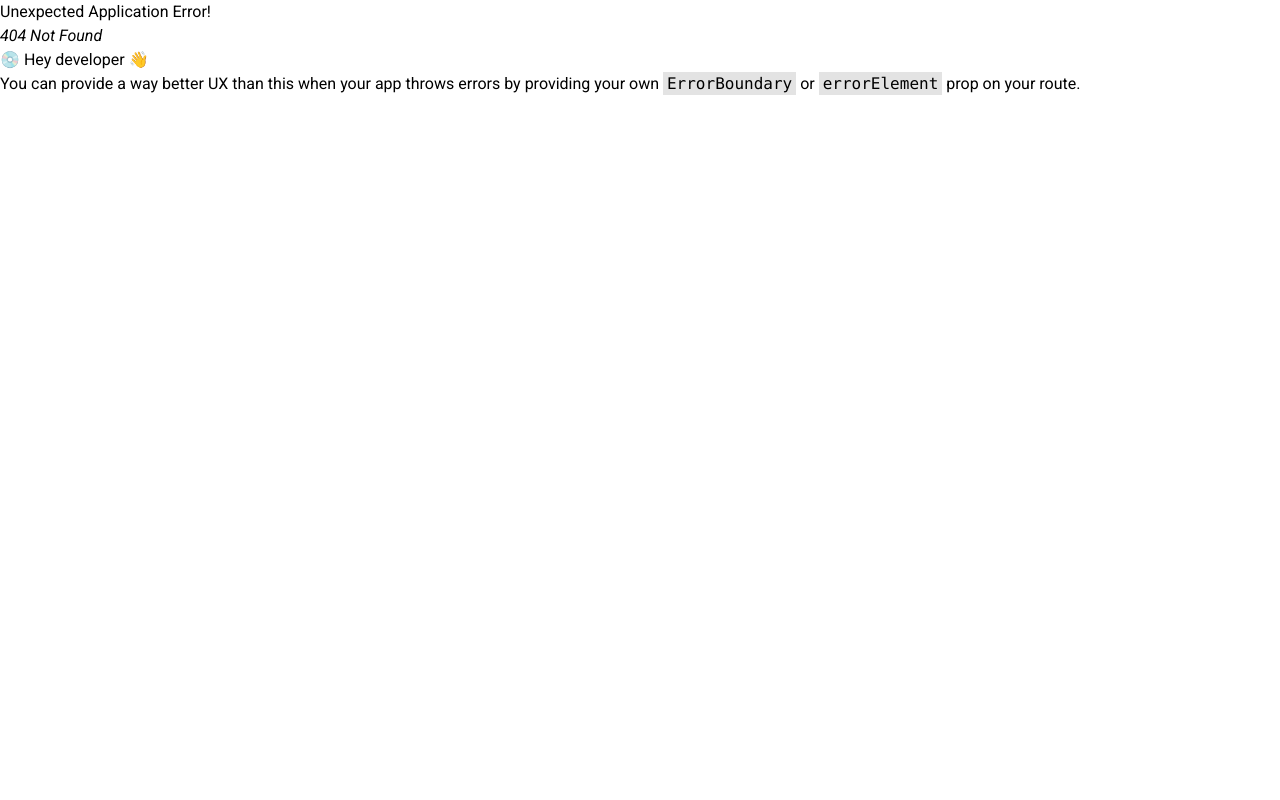
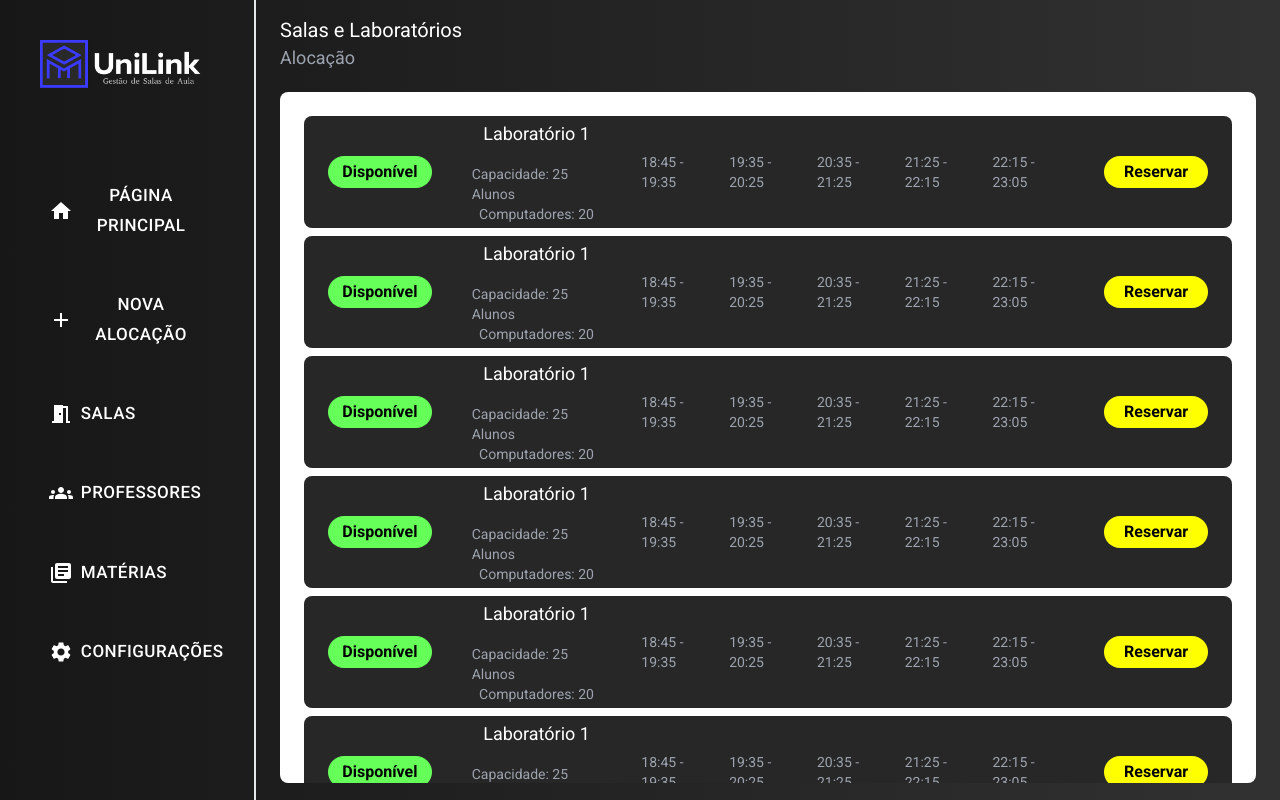
Before and after one commit to brunorg21/uni-link-web, a React (Vite) app: page /rooms in a window 1280 px wide. Before the commit this address had no page. Built offline with nearby package versions, Linux system fonts and the light colour scheme.

Commit message:
feat: create new pages

```diff
--- a/src/components/AppContainer.tsx
+++ b/src/components/AppContainer.tsx
@@ -6,12 +6,15 @@ import { Button } from "@mui/material";
 import HomeIcon from "@mui/icons-material/Home";
 import AddIcon from "@mui/icons-material/Add";
 
-import { Navigate, Outlet } from "react-router-dom";
+import { Navigate, Outlet, useNavigate } from "react-router-dom";
 import { NewAlocation } from "./NewAlocation";
 import { MeetingRoom } from "@mui/icons-material";
+import GroupsIcon from "@mui/icons-material/Groups";
+import LibraryBooksIcon from "@mui/icons-material/LibraryBooks";
 
 const AppContainer: React.FC = () => {
   const [open, setOpen] = useState<boolean>(false);
+  const navigate = useNavigate();
   return (
     <div className="bg-gradient-to-r from-[#171717] flex flex-row to-[#313131] h-screen w-screen ">
       <div className="h-screen w-[20vw] flex flex-col gap-y-20 border-r-2 p-10">
@@ -27,6 +30,8 @@ const AppContainer: React.FC = () => {
               borderRadius: "10px",
               padding: "0.8rem",
               fontSize: "17px",
+              display: "flex",
+              justifyContent: "flex-start",
             }}
             size="large"
             fullWidth
@@ -39,7 +44,7 @@ const AppContainer: React.FC = () => {
                 }}
               />
             }
-            onClick={() => <Navigate to="/home"></Navigate>}
+            onClick={() => navigate("/home")}
           >
             Página Principal
           </Button>
@@ -53,6 +58,8 @@ const AppContainer: React.FC = () => {
               borderRadius: "10px",
               padding: "0.8rem",
               fontSize: "17px",
+              display: "flex",
+              justifyContent: "flex-start",
             }}
             size="large"
             fullWidth
@@ -71,6 +78,7 @@ const AppContainer: React.FC = () => {
           </Button>
           <NewAlocation handleClose={() => setOpen(false)} open={open} />
           <Button
+            onClick={() => navigate("/rooms")}
             sx={{
               "&:hover": {
                 color: "black",
@@ -81,9 +89,7 @@ const AppContainer: React.FC = () => {
               padding: "0.8rem",
               fontSize: "17px",
               display: "flex",
-              justifyContent: "space-center",
-              alignItems: "center",
-              gap: "1rem",
+              justifyContent: "flex-start",
             }}
             size="large"
             fullWidth
@@ -100,6 +106,7 @@ const AppContainer: React.FC = () => {
             Salas
           </Button>
           <Button
+            onClick={() => navigate("/teachers")}
             sx={{
               "&:hover": {
                 color: "black",
@@ -109,6 +116,63 @@ const AppContainer: React.FC = () => {
               borderRadius: "10px",
               padding: "0.8rem",
               fontSize: "17px",
+              display: "flex",
+              justifyContent: "flex-start",
+            }}
+            size="large"
+            fullWidth
+            variant="text"
+            startIcon={
+              <GroupsIcon
+                sx={{
+                  width: "1.5rem",
+                  height: "1.5rem",
+                }}
+              />
+            }
+          >
+            Professores
+          </Button>
+          <Button
+            onClick={() => navigate("/teachers")}
+            sx={{
+              "&:hover": {
+                color: "black",
+                backgroundColor: "white",
+              },
+              color: "white",
+              borderRadius: "10px",
+              padding: "0.8rem",
+              fontSize: "17px",
+              display: "flex",
+              justifyContent: "flex-start",
+            }}
+            size="large"
+            fullWidth
+            variant="text"
+            startIcon={
+              <LibraryBooksIcon
+                sx={{
+                  width: "1.5rem",
+                  height: "1.5rem",
+                }}
+              />
+            }
+          >
+            Matérias
+          </Button>
+          <Button
+            sx={{
+              "&:hover": {
+                color: "black",
+                backgroundColor: "white",
+              },
+              color: "white",
+              borderRadius: "10px",
+              padding: "0.8rem",
+              fontSize: "17px",
+              display: "flex",
+              justifyContent: "flex-start",
             }}
             size="large"
             fullWidth
@@ -126,7 +190,7 @@ const AppContainer: React.FC = () => {
           </Button>
         </div>
       </div>
-      <div className="h-screen w-[80vw]">
+      <div className="h-screen w-[80vw] overflow-hidden">
         <Outlet />
       </div>
     </div>
--- /dev/null
+++ b/src/components/RoomsCard.tsx
@@ -0,0 +1,28 @@
+const RoomsCard: React.FC = () => {
+  return (
+    <div className="flex flex-row bg-[#272727] h-28 rounded-lg justify-center p-6 items-center gap-10">
+      <div className="rounded-full bg-[#66FF59] p-3 w-28 h-8 flex justify-center items-center font-bold">
+        Disponível
+      </div>
+      <div className="flex flex-col items-center gap-4">
+        <span className="text-white text-lg">Laboratório 1</span>
+        <div className="flex flex-col items-center">
+          <p className="text-sm text-gray-400">Capacidade: 25 Alunos</p>
+          <p className="text-sm text-gray-400">Computadores: 20</p>
+        </div>
+      </div>
+      <div className="flex flex-row gap-4">
+        <span className="text-sm text-gray-400">18:45 - 19:35</span>
+        <span className="text-sm text-gray-400">19:35 - 20:25</span>
+        <span className="text-sm text-gray-400">20:35 - 21:25</span>
+        <span className="text-sm text-gray-400">21:25 - 22:15</span>
+        <span className="text-sm text-gray-400">22:15 - 23:05</span>
+      </div>
+      <div className="rounded-full bg-[#FFFF00] p-3 w-28 h-8 flex justify-center items-center font-bold">
+        Reservar
+      </div>
+    </div>
+  );
+};
+
+export default RoomsCard;
--- /dev/null
+++ b/src/components/TeachersCard.tsx
@@ -0,0 +1,20 @@
+const TeachersCard: React.FC = () => {
+  return (
+    <div className="flex flex-row bg-[#272727] h-36 w-[32%] rounded-lg justify-start p-6 items-center gap-10">
+      <div className="flex flex-col items-start">
+        <span className="text-white text-lg">Professor Luiz Evangelista</span>
+        <div className="flex flex-col items-start">
+          <p className="text-sm text-gray-400">Segurânça da Informação</p>
+          <p className="text-sm text-gray-400">Engenharia de Software</p>
+          <p className="text-sm text-gray-400">
+            Programação em Microinformatica
+          </p>
+          <p className="text-sm text-gray-400">Laboratório de Hardware</p>
+        </div>
+      </div>
+      <img className="rounded-full" src="https://fakeimg.pl/70x70" />
+    </div>
+  );
+};
+
+export default TeachersCard;
--- a/src/pages/Home.tsx
+++ b/src/pages/Home.tsx
@@ -14,7 +14,7 @@ const Home = () => {
   console.log(user);
 
   return (
-    <div className="h-full  bg-black px-6 py-4 overflow-auto">
+    <div className="h-full px-6 py-4 overflow-auto">
       <div className="mb-5">
         <div>
           <p className="text-white text-xl">Olá, Luis Evangelista</p>
--- /dev/null
+++ b/src/pages/Rooms.tsx
@@ -0,0 +1,25 @@
+import RoomsCard from "../components/RoomsCard";
+
+const Rooms: React.FC = () => {
+  return (
+    <div className="h-full px-6 py-4 ">
+      <div className="mb-5">
+        <div>
+          <p className="text-white text-xl">Salas e Laboratórios</p>
+          <p className="text-gray-400 text-lg">Alocação</p>
+        </div>
+      </div>
+      <div className="flex flex-col space-y-2 bg-white h-[90%] p-6 overflow-y-auto rounded-lg">
+        <RoomsCard />
+        <RoomsCard />
+        <RoomsCard />
+        <RoomsCard />
+        <RoomsCard />
+        <RoomsCard />
+        <RoomsCard />
+      </div>
+    </div>
+  );
+};
+
+export default Rooms;
--- /dev/null
+++ b/src/pages/Teachers.tsx
@@ -0,0 +1,33 @@
+import TeachersCard from "../components/TeachersCard";
+
+const Teachers: React.FC = () => {
+  return (
+    <div className="h-full px-6 py-4 ">
+      <div className="mb-5">
+        <div>
+          <p className="text-white text-xl">Professores</p>
+          <p className="text-gray-400 text-lg">Gestão</p>
+        </div>
+      </div>
+      <div className="flex flex-row flex-wrap gap-5 bg-white h-[90%] p-6 overflow-y-auto rounded-lg">
+        <TeachersCard />
+        <TeachersCard />
+        <TeachersCard />
+        <TeachersCard />
+        <TeachersCard />
+        <TeachersCard />
+        <TeachersCard />
+        <TeachersCard />
+        <TeachersCard />
+        <TeachersCard />
+        <TeachersCard />
+        <TeachersCard />
+        <TeachersCard />
+        <TeachersCard />
+        <TeachersCard />
+      </div>
+    </div>
+  );
+};
+
+export default Teachers;
```
Also changed, not shown: src/routes/Routes.tsx (+10 -0 lines).
